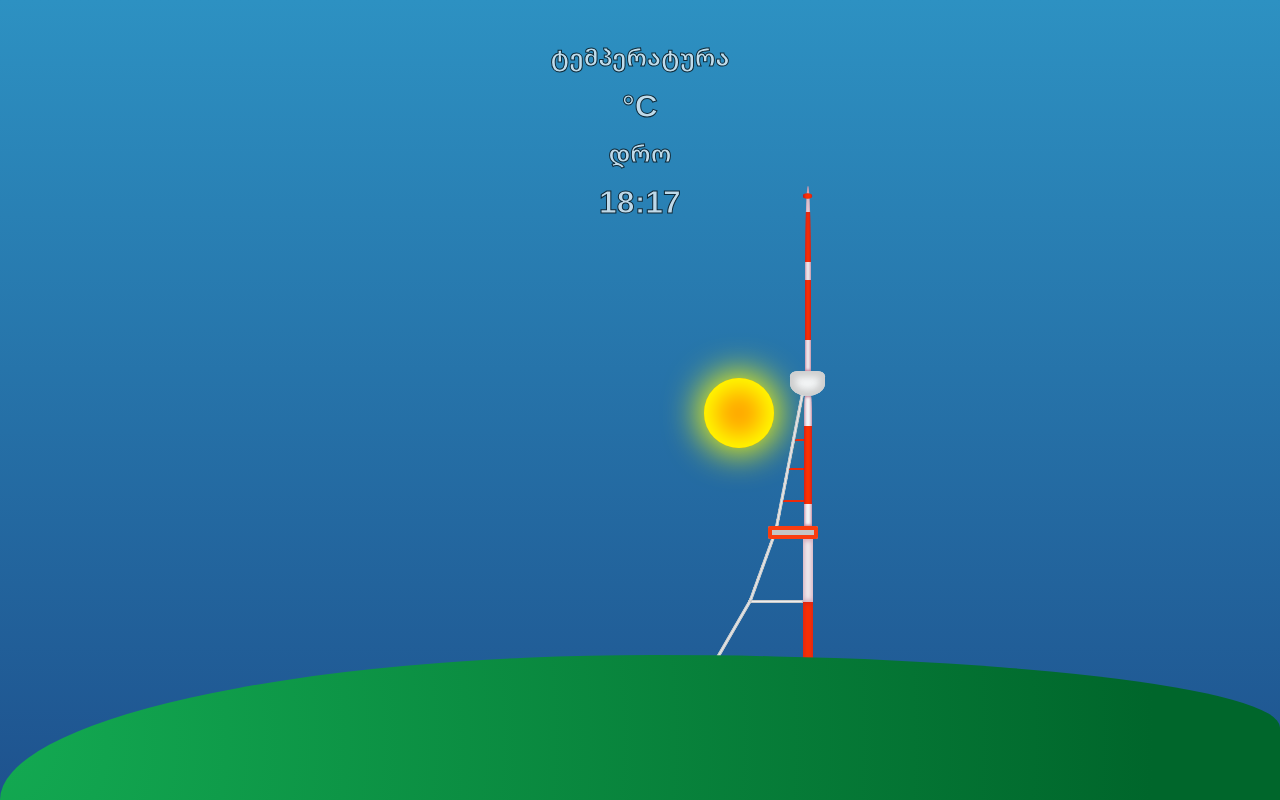
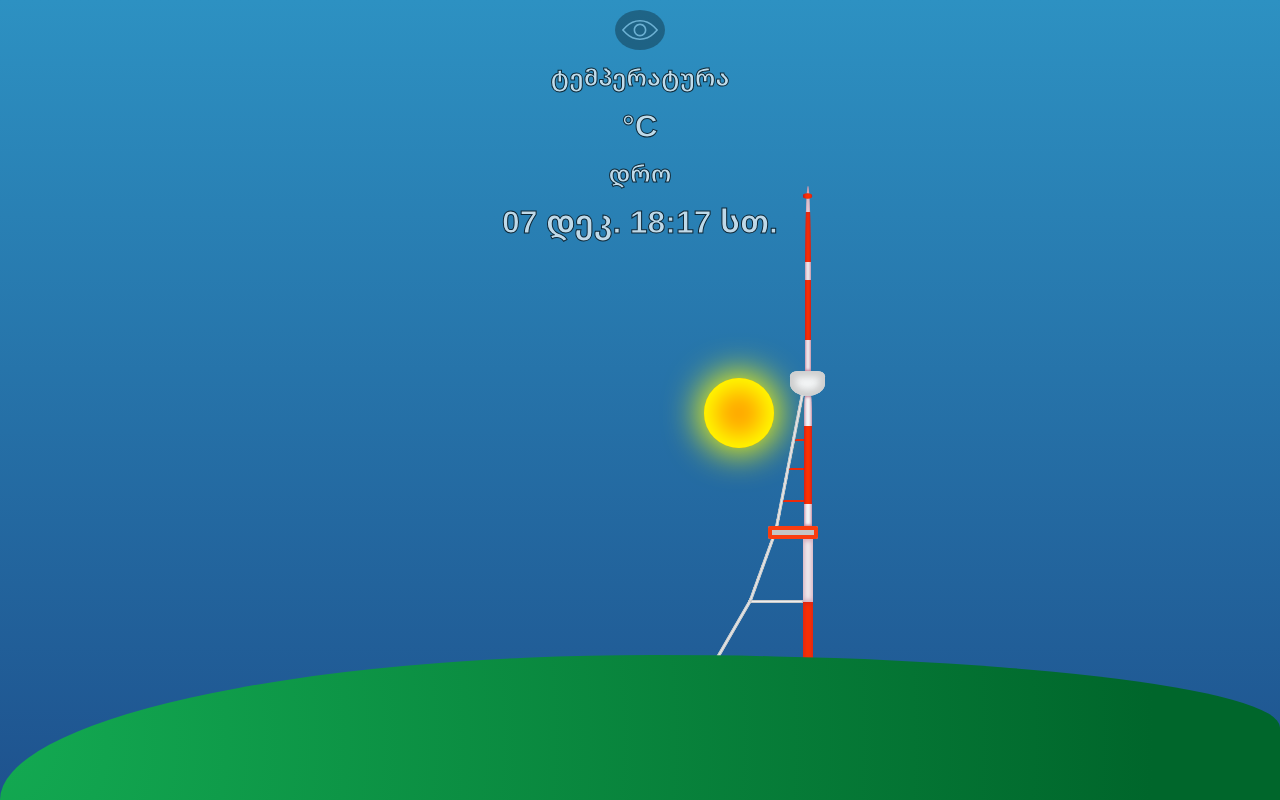
Before and after one commit to lukaoes/andza, a React (Create React App) app: page / in a window 1280 px wide. Built offline with nearby package versions, Linux system fonts and the light colour scheme; no server answers.

Commit message:
make info visible on click

```diff
--- a/src/App.js
+++ b/src/App.js
@@ -3,17 +3,21 @@ import Mta from "./components/mta";
 import './components/sky/index.scss'
 import React, { useState, useEffect } from 'react';
 import 'moment-timezone';
+import 'moment/locale/ka';
 import MusicPlayer from "./components/youtube";
 import axios from "axios";
 var weatherApi = "https://api.open-meteo.com/v1/forecast?latitude=41.6941&longitude=44.8337&hourly=temperature_2m&current_weather=true&forecast_days=3";
 
 function App() {
   const moment = require('moment-timezone');
-
+  const [visible, setVisible] = useState(true)
   const [weather, setWeather] = useState([]);
   const [currentTime, setCurrentTime] = useState('');
 
-  // Function to fetch weather data
+  const visibleData = () => {
+    setVisible(!visible)
+  }
+
   const fetchWeatherData = () => {
     axios.get(weatherApi).then((res) => {
       setWeather(res.data.current_weather.temperature);
@@ -21,26 +25,21 @@ function App() {
   };
 
   useEffect(() => {
-    // Fetch weather data initially
     fetchWeatherData();
 
-    // Set up a setInterval to update the clock every second
     const intervalId = setInterval(() => {
       updateClock();
-      // Fetch weather data every 10 minutes (adjust as needed)
       if (new Date().getMinutes() % 10 === 0) {
         fetchWeatherData();
       }
     }, 1000);
 
-    // Clean up the interval on component unmount
     return () => clearInterval(intervalId);
   }, []);
 
-  // Function to update the displayed time
   const updateClock = () => {
     const timeZone = 'Asia/Tbilisi';
-    const newTime = moment().tz(timeZone).format('HH:mm');
+    const newTime = moment().tz(timeZone).locale('ka').format('DD MMM. HH:mm სთ.');
     setCurrentTime(newTime);
   };
 
@@ -69,12 +68,29 @@ function App() {
   }, [currentClass]);
   return (
     <div className={`sky-gradient sky-gradient-${currentClass}`}>
-      <div className="weather">
-        <h2>ტემპერატურა</h2>
-        <h1>{weather} °C</h1>
-        <h2>დრო</h2>
-        <h1>{currentTime}</h1>
+      <div className="view" onClick={() => visibleData()}>
+        <svg xmlns="http://www.w3.org/2000/svg" width="40" height="40" viewBox="0 0 100 100" id="view">
+          <g>
+            <path
+              d="M50 34c-8.8 0-16 7.2-16 16s7.2 16 16 16 16-7.2 16-16-7.2-16-16-16zm0 28c-6.6 0-12-5.4-12-12s5.4-12 12-12 12 5.4 12 12-5.4 12-12 12zm44.4-13.4l-8.6-8.7C76.3 30.3 63.6 25 50 25s-26.3 5.3-35.8 14.9l-8.6 8.7c-.8.8-.8 2 0 2.8l8.6 8.7C23.7 69.7 36.4 75 50 75s26.3-5.3 35.8-14.9l8.6-8.7c.8-.8.8-2 0-2.8zM83 57.3C74.2 66.1 62.5 71 50 71s-24.2-4.9-33-13.7L9.8 50l7.2-7.3C25.8 33.9 37.5 29 50 29s24.2 4.9 33 13.7l7.2 7.3-7.2 7.3z">
+            </path>
+          </g>
+          <g>
+            <path fill="#00F" d="M944-790V894H-840V-790H944m8-8H-848V902H952V-798z">
+            </path>
+          </g>
+        </svg>
       </div>
+      {visible ?
+        (
+          <div className="weather">
+          <h2>ტემპერატურა</h2>
+          <h1>{weather} °C</h1>
+          <h2>დრო</h2>
+          <h1>{currentTime}</h1>
+        </div>
+        ) : ''
+      }
       <div className={`star-1 star-opa-${currentClass}`}></div>
       <div className={`star-2 star-opa-${currentClass}`}></div>
       <div className={`star-3 star-opa-${currentClass}`}></div>
--- a/src/components/sky/index.scss
+++ b/src/components/sky/index.scss
@@ -552,7 +552,7 @@ body {
 
 .weather {
     position: absolute;
-    top: 30px;
+    top: 50px;
     left: 50%;
     transform: translateX(-50%);
     color: #fff;
@@ -570,3 +570,22 @@ body {
         -webkit-text-stroke-color: black;
     }
 }
+
+.view {
+    cursor: pointer;
+    display: flex;
+    justify-content: center;
+    align-items: center;
+    border-radius: 100%;
+    width: 50px;
+    height: 40px;
+    opacity: 0.3;
+    background-color: #000;
+    position: absolute;
+    top: 10px;
+    left: 50%;
+    transform: translateX(-50%);
+    svg {
+        fill: #fff;
+    }
+}
```
